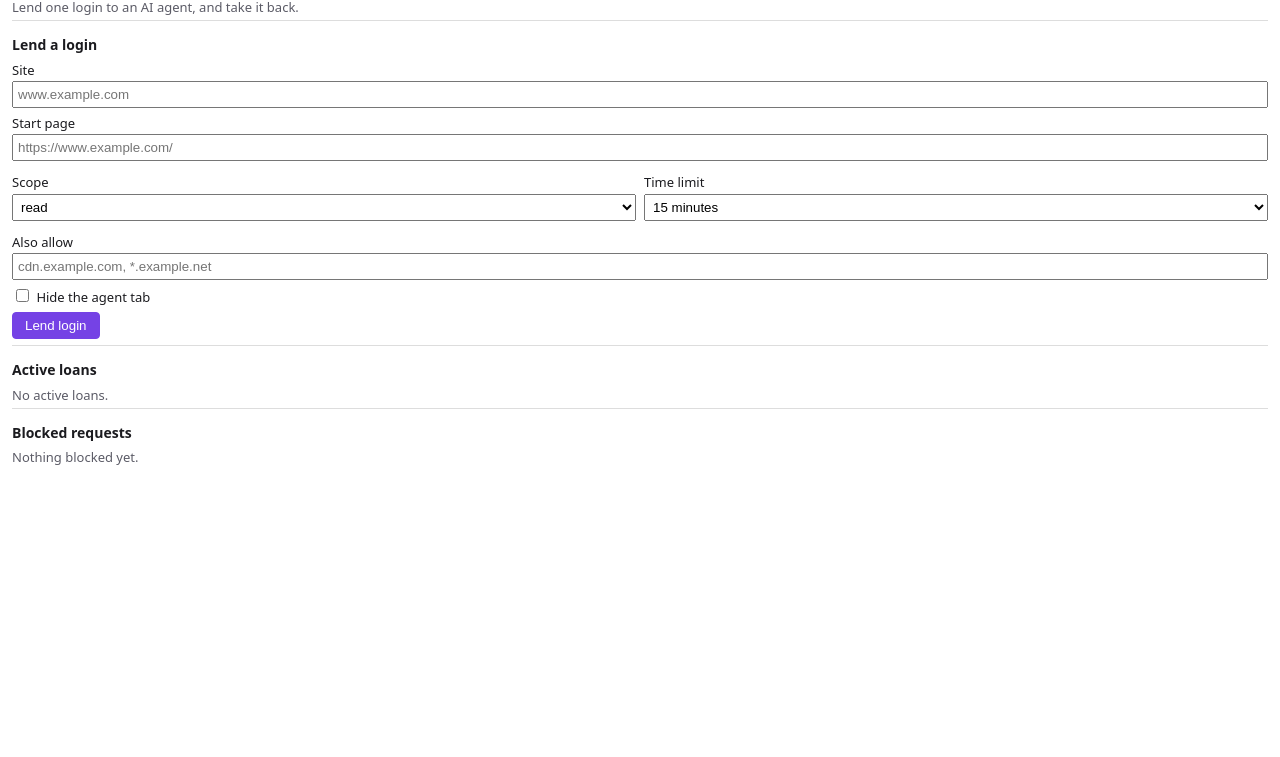
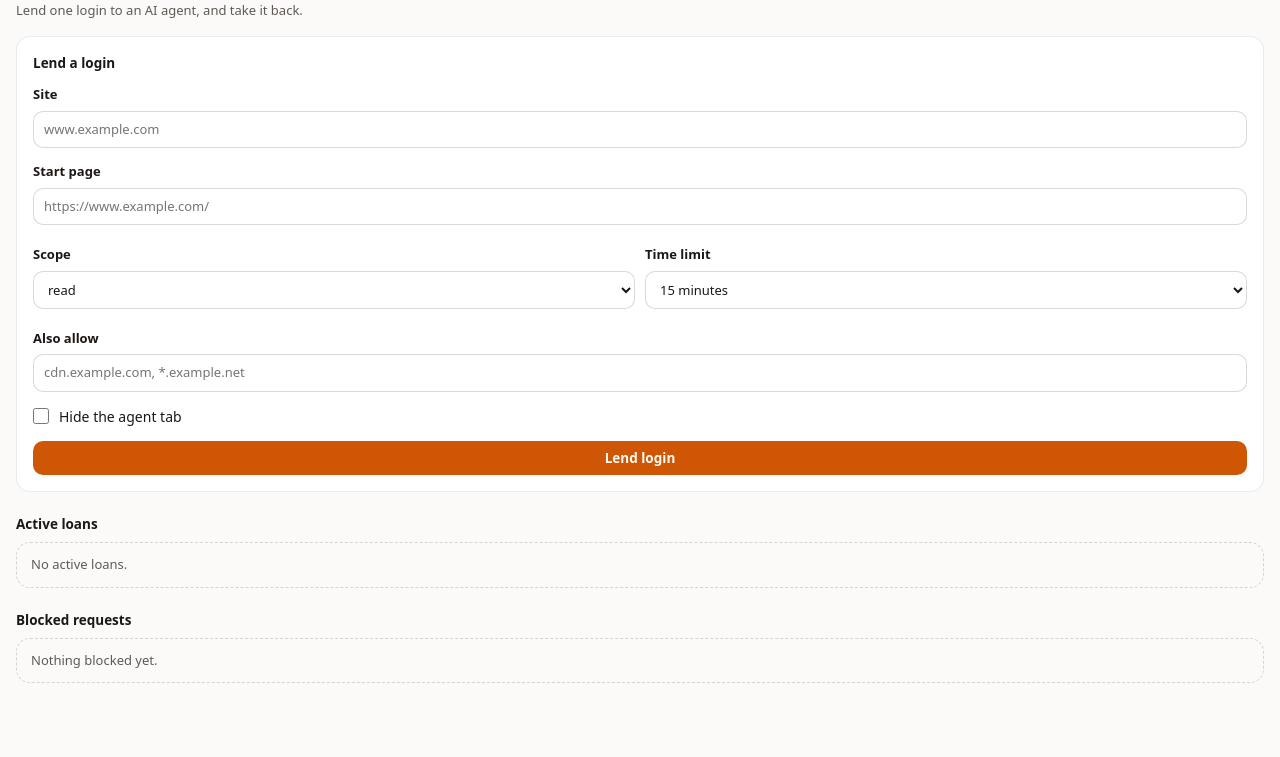
Before and after one commit to pooriaarab/foxlend, a browser extension: page extension/sidebar.html in a window 1280 px wide. Shown: the part 43-800 px from the top of the page. Drawn offline with Linux system fonts and the light colour scheme.

Commit message:
Restyle the sidebar with the fox look (#51)
Move the foxlend sidebar onto the shared fox* UI kit taken from
foxmate: warm near-black surfaces, light mode by prefers-color-scheme,
one orange accent for the Lend login button and focus, and the
ease-out motion with a reduced-motion opt-out.

The lend form is a flat card with the foxmate fields and labels. Each
active loan is a card with a green dot, and Revoke is the outlined red
danger button instead of a filled red one. Blocked requests are log
rows with the kind in red and the address in mono. The empty states
are short dashed blocks.

The ids, the #loans li .name and .revoke hooks, the #blocked rows and
the empty-state copy stay, so the E2E flow is unchanged. The new E2E
artifact records 41 passing checks in Firefox.

Bump the version to 0.1.3 so the release publishes the new sidebar.

```diff
--- a/extension/sidebar.css
+++ b/extension/sidebar.css
@@ -1,21 +1,112 @@
-body { font: 13px/1.4 system-ui, sans-serif; margin: 12px; color: #1b1b1f; }
-h1 { font-size: 18px; margin: 0; }
-h2 { font-size: 14px; margin: 14px 0 6px; }
-.lede, .muted { color: #5b5b66; margin: 4px 0; }
-section { border-top: 1px solid #ddd; }
-label { display: block; margin: 6px 0; }
-input:not([type]), select { display: block; width: 100%; box-sizing: border-box; padding: 4px; margin-top: 2px; }
-.row { display: flex; gap: 8px; }
-.row label { flex: 1; }
-.check input { margin-right: 4px; }
-button { padding: 5px 12px; border-radius: 4px; border: 1px solid #8f8f9d; background: #f0f0f4; }
-#lend-button { background: #7542e5; border-color: #7542e5; color: #fff; }
-#lend-result { display: block; margin-top: 6px; color: #b3261e; }
+/* foxlend sidebar. The base is the fox* UI kit from foxmate: dark first,
+   light by the OS setting, one orange accent for "you, now". */
+:root {
+  color-scheme: dark;
+  --bg: oklch(0.155 0.004 60);
+  --panel: oklch(0.195 0.005 60);
+  --raise: oklch(0.225 0.006 60);
+  --field: oklch(0.175 0.004 60);
+  --code: oklch(0.13 0.004 60);
+  --hover: oklch(1 0 0 / 0.06);
+  --line: oklch(1 0 0 / 0.08);
+  --line-strong: oklch(1 0 0 / 0.14);
+  --text: oklch(0.95 0.006 80);
+  --muted: oklch(0.73 0.01 70);
+  --accent: oklch(0.73 0.165 52);
+  --accent-ink: oklch(0.2 0.03 50);
+  --ask-bg: oklch(0.73 0.165 52 / 0.08);
+  --ask-line: oklch(0.73 0.165 52 / 0.35);
+  --ok: oklch(0.77 0.14 152);
+  --bad: oklch(0.7 0.17 25);
+  --ease-out: cubic-bezier(0.23, 1, 0.32, 1);
+  --fast: 160ms;
+  --med: 220ms;
+  --mono: ui-monospace, "SF Mono", Menlo, Consolas, monospace;
+}
+@media (prefers-color-scheme: light) {
+  :root {
+    color-scheme: light;
+    --bg: oklch(0.985 0.003 80);
+    --panel: oklch(1 0 0);
+    --raise: oklch(0.955 0.005 80);
+    --field: oklch(1 0 0);
+    --code: oklch(0.965 0.004 80);
+    --hover: oklch(0 0 0 / 0.05);
+    --line: oklch(0 0 0 / 0.08);
+    --line-strong: oklch(0 0 0 / 0.15);
+    --text: oklch(0.21 0.01 60);
+    --muted: oklch(0.47 0.012 60);
+    --accent: oklch(0.6 0.17 45);
+    --accent-ink: oklch(0.99 0.01 80);
+    --ask-bg: oklch(0.6 0.17 45 / 0.07);
+    --ask-line: oklch(0.6 0.17 45 / 0.35);
+    --ok: oklch(0.52 0.13 152);
+    --bad: oklch(0.53 0.19 25);
+  }
+}
+* { box-sizing: border-box; }
+body { margin: 0; background: var(--bg); color: var(--text); font: 14px/1.5 system-ui, -apple-system, "Segoe UI", sans-serif; -webkit-font-smoothing: antialiased; }
+h1, h2, h3, p { margin: 0; }
+[hidden] { display: none !important; }
+:focus-visible { outline: 2px solid var(--accent); outline-offset: 2px; }
+.muted, .hint { color: var(--muted); font-size: 13px; }
+
+button {
+  font: inherit; font-size: 13.5px; font-weight: 550; color: var(--text);
+  background: transparent; border: 1px solid var(--line-strong); border-radius: 10px;
+  height: 34px; padding: 0 14px; cursor: pointer;
+  transition: background-color var(--fast) var(--ease-out), transform 120ms var(--ease-out), opacity var(--fast);
+}
+button:hover { background: var(--hover); }
+button:active:not(:disabled) { transform: scale(0.97); }
+button:disabled { opacity: 0.45; cursor: default; }
+button.primary { background: var(--accent); border-color: transparent; color: var(--accent-ink); }
+button.primary:hover { background: oklch(from var(--accent) calc(l + 0.04) c h); }
+button.danger { color: var(--bad); border-color: oklch(from var(--bad) l c h / 0.4); }
+button.small { height: 30px; padding: 0 12px; font-size: 13px; }
+
+input, select, textarea { width: 100%; font: inherit; color: inherit; background: var(--field); border: 1px solid var(--line-strong); border-radius: 10px; padding: 8px 10px; }
+input:focus-visible, select:focus-visible, textarea:focus-visible { outline-offset: 0; border-color: transparent; }
+input[type="checkbox"], input[type="radio"] { width: 16px; height: 16px; margin: 0; accent-color: var(--accent); flex: none; }
+label { display: block; font-size: 13px; font-weight: 550; margin: 14px 0 6px; }
+
+body { padding: 14px 16px 20px; }
+header { display: flex; align-items: center; gap: 8px; }
+.mark { border-radius: 6px; }
+h1 { font-size: 17px; font-weight: 600; letter-spacing: -0.01em; }
+h2 { font-size: 13.5px; font-weight: 600; margin: 22px 0 8px; }
+.lede { margin-top: 4px; color: var(--muted); font-size: 13px; }
+.muted { color: var(--muted); font-size: 13px; }
+section > .muted { padding: 12px 14px; border: 1px dashed var(--line-strong); border-radius: 14px; }
+
+.card { background: var(--panel); border: 1px solid var(--line); border-radius: 14px; padding: 16px; }
+form.card { margin-top: 16px; }
+form.card h2 { margin: 0 0 -2px; }
+form label { font-weight: 550; }
+form label input, form label select { display: block; margin-top: 6px; font-weight: 400; }
+.row { display: flex; gap: 10px; }
+.row label { flex: 1; min-width: 0; }
+label.check { display: flex; gap: 10px; align-items: center; font-size: 14px; font-weight: 400; margin: 14px 0; cursor: pointer; }
+label.check input { display: inline; margin: 0; }
+#lend-button { width: 100%; }
+#lend-result { display: block; margin-top: 8px; font-size: 13px; color: var(--bad); }
+#lend-result:empty { display: none; }
+
 ul, ol { list-style: none; padding: 0; margin: 0; }
-#loans li { border: 1px solid #c4b5fd; border-left: 4px solid #b864ee; border-radius: 6px; padding: 8px; margin: 6px 0; }
-#loans .name { font-weight: 600; }
-#loans .meta { color: #5b5b66; font-size: 12px; }
-.revoke { margin-top: 6px; background: #b3261e; border-color: #b3261e; color: #fff; }
-#blocked li { border-bottom: 1px solid #eee; padding: 4px 0; font-size: 12px; word-break: break-all; }
-#blocked .what { font-weight: 600; color: #b3261e; }
-#blocked .from { color: #5b5b66; }
+#loans { display: flex; flex-direction: column; gap: 8px; }
+#loans li { background: var(--panel); border: 1px solid var(--line); border-radius: 14px; padding: 14px 16px; }
+#loans .name { display: flex; align-items: center; gap: 8px; font-size: 15px; font-weight: 600; overflow-wrap: anywhere; }
+#loans .name::before { content: ""; flex: none; width: 8px; height: 8px; border-radius: 50%; background: var(--ok); }
+#loans .meta { margin-top: 2px; font-size: 13px; color: var(--muted); overflow-wrap: anywhere; font-variant-numeric: tabular-nums; }
+#loans .revoke { margin-top: 12px; }
+
+#blocked li { padding: 8px 0; border-bottom: 1px solid var(--line); font-size: 13px; color: var(--muted); overflow-wrap: anywhere; }
+#blocked li:last-child { border-bottom: 0; }
+#blocked .what { font-weight: 550; color: var(--bad); }
+#blocked .url { font: 12px/1.5 var(--mono); color: var(--text); }
+#blocked .from { font-size: 12.5px; }
+#blocked .from:empty { display: none; }
+
+@media (prefers-reduced-motion: reduce) {
+  *, *::before, *::after { animation-duration: 0.01ms !important; animation-iteration-count: 1 !important; transition-duration: 0.01ms !important; }
+}
--- a/extension/sidebar.html
+++ b/extension/sidebar.html
@@ -6,11 +6,14 @@
     <link rel="stylesheet" href="sidebar.css" />
   </head>
   <body>
-    <h1>foxlend</h1>
+    <header>
+      <img class="mark" src="icons/icon-48.png" alt="" width="22" height="22" />
+      <h1>foxlend</h1>
+    </header>
     <p class="lede">Lend one login to an AI agent, and take it back.</p>
     <section>
-      <h2>Lend a login</h2>
-      <form id="lend-form">
+      <form id="lend-form" class="card">
+        <h2>Lend a login</h2>
         <label>Site <input id="domain" required placeholder="www.example.com" /></label>
         <label>Start page <input id="url" placeholder="https://www.example.com/" /></label>
         <div class="row">
@@ -32,7 +35,7 @@
         </div>
         <label>Also allow <input id="allow" placeholder="cdn.example.com, *.example.net" /></label>
         <label class="check"><input type="checkbox" id="hidden" /> Hide the agent tab</label>
-        <button type="submit" id="lend-button">Lend login</button>
+        <button type="submit" id="lend-button" class="primary">Lend login</button>
         <output id="lend-result"></output>
       </form>
     </section>
--- a/extension/sidebar.js
+++ b/extension/sidebar.js
@@ -16,7 +16,7 @@ function renderLoans() {
     ...loans.map((loan) => {
       const li = el("li");
       li.dataset.id = loan.id;
-      const revoke = el("button", "revoke", "Revoke");
+      const revoke = el("button", "revoke danger small", "Revoke");
       revoke.addEventListener("click", () => ask({ type: "revoke", id: loan.id }).then(refresh));
       li.append(
         el("div", "name", loan.containerName),
--- a/package.json
+++ b/package.json
@@ -1,6 +1,6 @@
 {
   "name": "foxlend",
-  "version": "0.1.2",
+  "version": "0.1.3",
   "description": "Lend one login to an AI agent in its own Firefox container, and take it back.",
   "type": "module",
   "license": "MIT",
```
Also changed, not shown: artifacts/e2e-2026-10-11.json (added, +48 -0 lines), extension/manifest.json.
